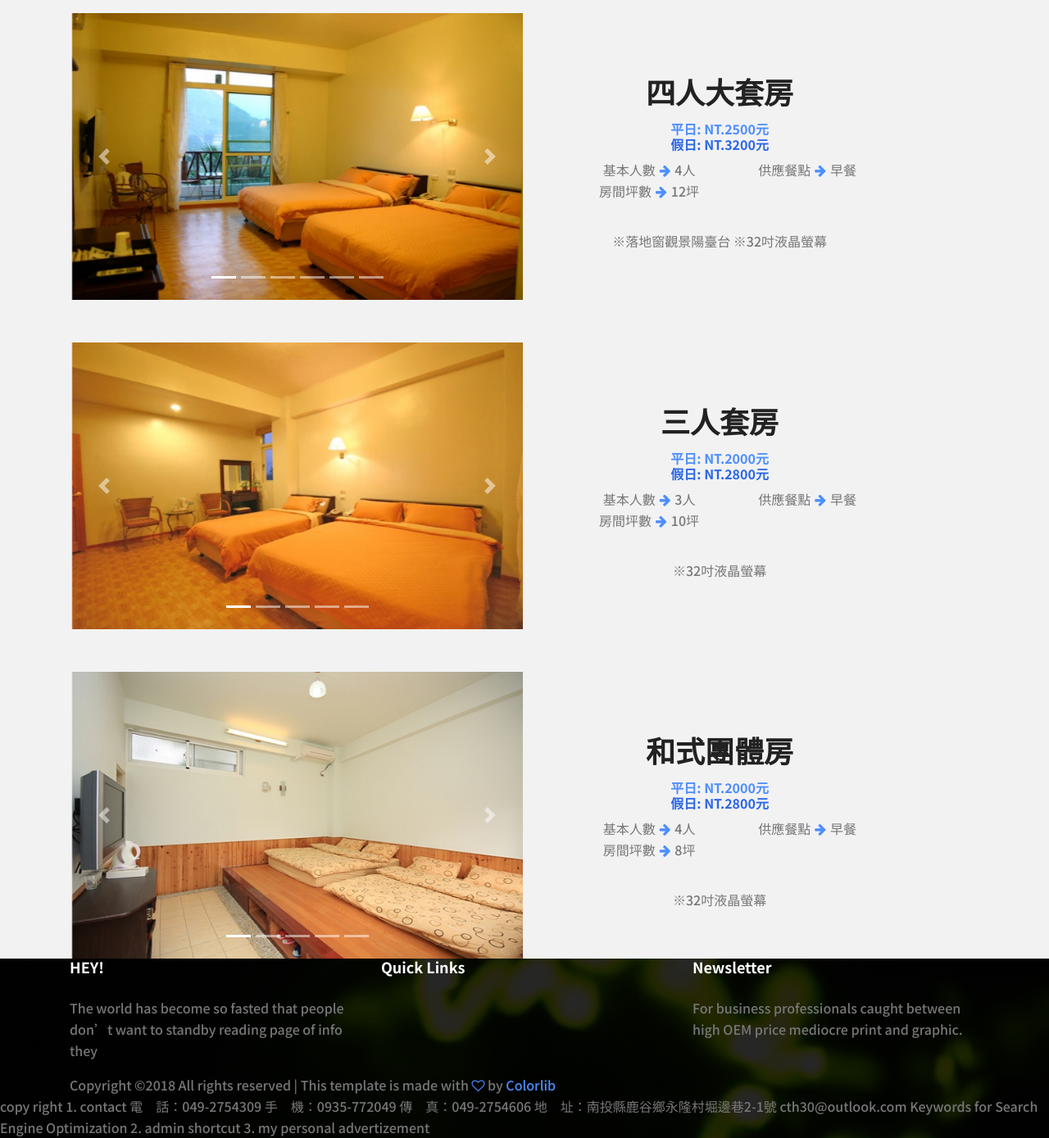
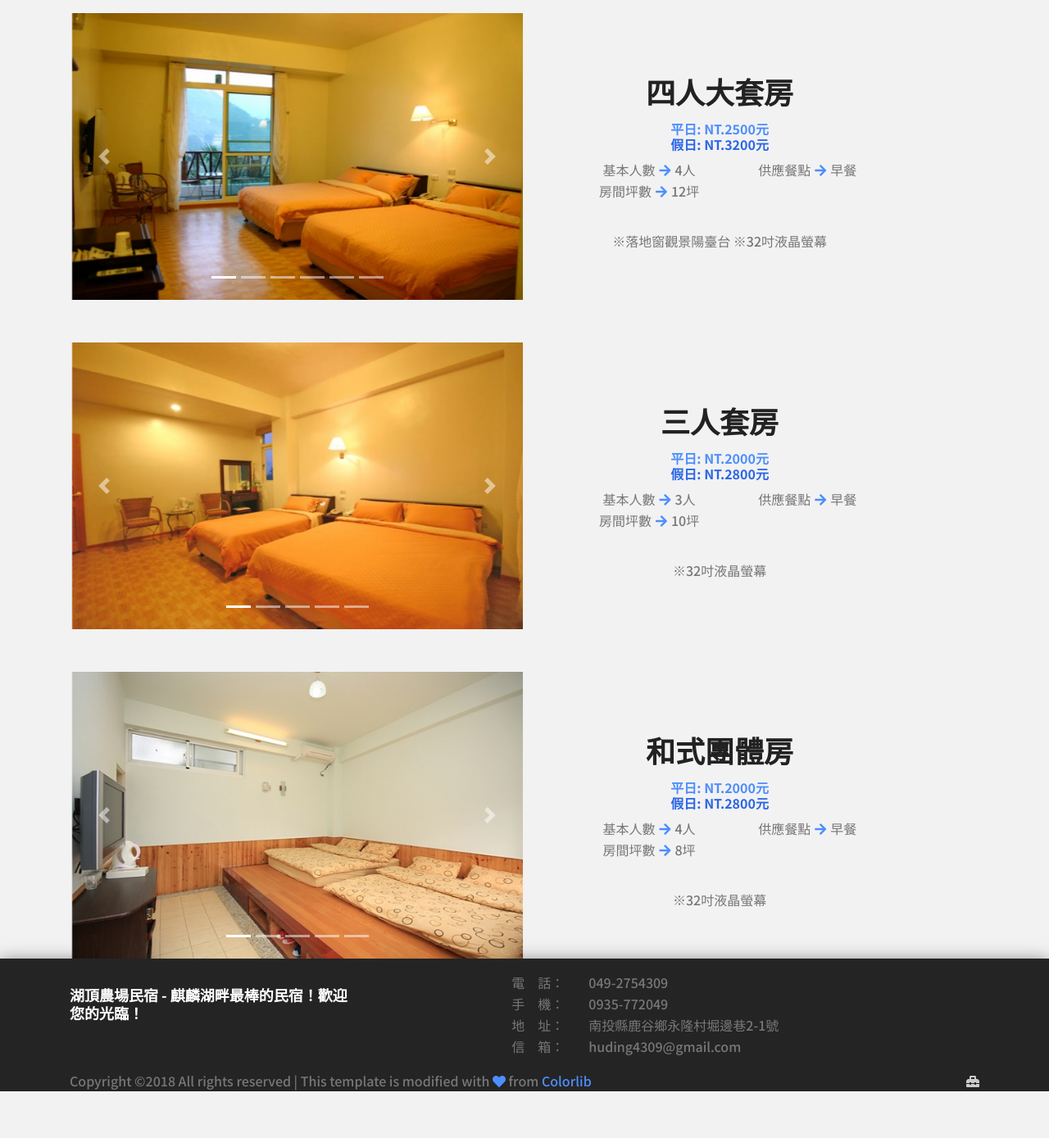
Before and after one commit to even311379/GuestHouse, a Django app: page /roomtype in a window 1280 px wide. Shown: the part 296-1685 px from the top of the page at 82% size. After the commit the page ends 1628 px from the top, so only its background shows below. Run offline with Django 3.2, Linux system fonts and the light colour scheme; some libraries are stand-ins or nearby versions.

Commit message:
footer is finished?

```diff
--- a/mysite/static/css/style.css
+++ b/mysite/static/css/style.css
@@ -2956,8 +2956,10 @@ h6 {
 /*----------------------------------------------------*/
 .footer-area {
   min-height: 100%;
-  background: linear-gradient(0deg, rgba(0, 0, 0, 0.85), rgba(0, 0, 0, 0.85)), url(../img/firefly1.jpg) repeat center;
+  background: linear-gradient(0deg, rgba(0.1, 0.1, 0.1, 0.85), rgba(0.1, 0.1, 0.1, 0.85));
+  /* url(../img/firefly1.jpg) repeat center */
   background-size: cover;
+  box-shadow: 0px 3px 20px 0px rgba(0.1, 0.1, 0.1, 0.5);
   }
   .footer-area h6 {
     color: #fff;
@@ -3010,11 +3012,11 @@ h6 {
     .single-footer-widget .footer-nav li {
       margin-bottom: 3px; } }
   .single-footer-widget .footer-nav li a {
-    color: #777777; }
+    color: #999999; }
     .single-footer-widget .footer-nav li a:hover {
       color: #ffffff; }
 .single-footer-widget input {
-  border: 1px solid #777777;
+  border: 1px solid #aaaaaa;
   width: 80% !important;
   font-weight: 300;
   background: transparent;
--- a/mysite/views.py
+++ b/mysite/views.py
@@ -28,7 +28,6 @@ def news(request):
     news = True
     all_news = models.news_dashboard.objects.all()
 
-    print(all_news[0].news_thumbnail.url)
     # print(request.user_agent.is_mobile)
     # print(request.user_agent.browser)
     return HttpResponse(render(request, '../templates/news.html', locals()))
--- a/templates/base.html
+++ b/templates/base.html
@@ -13,7 +13,8 @@
 	<script src="https://stackpath.bootstrapcdn.com/bootstrap/4.1.2/js/bootstrap.min.js" integrity="sha384-o+RDsa0aLu++PJvFqy8fFScvbHFLtbvScb8AjopnFD+iEQ7wo/CG0xlczd+2O/em" crossorigin="anonymous"></script>
 
 	<!-- Use font awesome 4.7 icons  https://fontawesome.com/v4.7.0/icons/ -->
-	<link rel="stylesheet" href="https://cdnjs.cloudflare.com/ajax/libs/font-awesome/4.7.0/css/font-awesome.min.css">
+	<!-- <link rel="stylesheet" href="https://cdnjs.cloudflare.com/ajax/libs/font-awesome/4.7.0/css/font-awesome.min.css"> -->
+	<link rel="stylesheet" href="https://use.fontawesome.com/releases/v5.5.0/css/all.css" integrity="sha384-B4dIYHKNBt8Bc12p+WXckhzcICo0wtJAoU8YZTY5qE0Id1GSseTk6S+L3BlXeVIU" crossorigin="anonymous">
 	{% load static %}
 	<link rel="icon" href="{% static 'img/favicon.png' %}" type="image/png">
 
--- a/templates/calendar_widget.html
+++ b/templates/calendar_widget.html
@@ -20,7 +20,7 @@
 <div class='container' align=center id='my_container'>
 
 <h1>{{ Y }}年 {{ M }}月房間使用狀況：</h1>
-
+<br><br>
 
 <div class='row'>
 	<!-- <div class='col rwd_colbtn_l_f' id='rwd_btn_l'> -->
@@ -158,7 +158,9 @@
 	</form>
 </div>
 
+<!-- <br><br><br> -->
 
+</div>
 <!-- end of container! -->
 
 <script>
--- a/templates/footer.html
+++ b/templates/footer.html
@@ -2,25 +2,31 @@
 {% load static %}
 <footer class="footer-area">
     <div class="container">
-        <div class="row">
+        <div class="row align-items-center">
             <div class="col-lg-4">
-                <div class="single-footer-widget">
-                    <h6>HEY!</h6>
-                    <p>
-                        The world has become so fasted that people don’t want to standby reading page of info they
-                    </p>
-                </div>
-            </div>
-            <div class="col-lg-4">
-                <div class="single-footer-widget">
-                    <h6>Quick Links</h6>
+                <div class="single-footer-widget" >
+                    <h6>
+                        湖頂農場民宿 - 麒麟湖畔最棒的民宿！歡迎您的光臨！
+                    </h6>
                 </div>
             </div>
 
-            <div class="col-lg-4">
-                <div class="single-footer-widget">
-                    <h6>Newsletter</h6>
-                    <p>For business professionals caught between high OEM price mediocre print and graphic.</p>
+            <div class="col-lg-8">
+                <div class="single-footer-widget" style="padding-top: 2vh;">
+                    <div class="row">
+                        <div class="col-4 footer-nav" align="right">
+                            <p>電　話：<br>
+                            手　機：<br>
+                            地　址：<br>
+                            信　箱：</p>
+                        </div>
+                        <div class="col footer-nav">
+                                <p>049-2754309<br>
+                                0935-772049<br>
+                                南投縣鹿谷鄉永隆村堀邊巷2-1號<br>
+                                huding4309@gmail.com</p>
+                            </div>
+                    </div>
 
                 </div>
             </div>
@@ -29,20 +35,14 @@
         <div class="d-flex justify-content-between align-items-center flex-wrap">
             <div>
                 <p class="footer-text m-0"><!-- Link back to Colorlib can't be removed. Template is licensed under CC BY 3.0. -->
-Copyright &copy;<script>document.write(new Date().getFullYear());</script> All rights reserved | This template is made with <i class="fa fa-heart-o" aria-hidden="true"></i> by <a href="https://colorlib.com" target="_blank">Colorlib</a>
+Copyright &copy;<script>document.write(new Date().getFullYear());</script> All rights reserved | This template is modified with <i class="fas fa-heart" aria-hidden="true"></i> from <a href="https://colorlib.com" target="_blank">Colorlib</a>
 <!-- Link back to Colorlib can't be removed. Template is licensed under CC BY 3.0. --></p>
             </div>
-
+            <div class="footer-social d-flex align-items-center">
+					<a href="/admin" title="後台入口" target="_blank"><i class="fas fa-toolbox"></i></a>
+			</div>
         </div>
     </div>
-    copy right
-    1. contact
-    電　話：049-2754309
-    手　機：0935-772049
-    傳　真：049-2754606
-    地　址：南投縣鹿谷鄉永隆村堀邊巷2-1號
-    cth30@outlook.com
-    Keywords for Search Engine Optimization
-    2. admin shortcut
-    3. my personal advertizement
+    <!--
+    3. my personal advertizement -->
 </footer>
--- a/templates/roomtype.html
+++ b/templates/roomtype.html
@@ -87,13 +87,13 @@
 				<div class="row">
 						<div class="col-lg-6 col-md-5">
 							<ul>
-								<li>基本人數<i class="fa fa-arrow-right"></i>4人</li>
-								<li>房間坪數<i class="fa fa-arrow-right"></i>12坪</li>
+								<li>基本人數<i class="fas fa-arrow-right"></i>4人</li>
+								<li>房間坪數<i class="fas fa-arrow-right"></i>12坪</li>
 							</ul>
 						</div>
 						<div class="col-lg-6 col-md-5">
 							<ul>
-								<li>供應餐點<i class="fa fa-arrow-right"></i>早餐</li>
+								<li>供應餐點<i class="fas fa-arrow-right"></i>早餐</li>
 
 							</ul>
 						</div>
@@ -162,13 +162,13 @@
 				<div class="row">
 						<div class="col-lg-6 col-md-5">
 							<ul>
-								<li>基本人數<i class="fa fa-arrow-right"></i>3人</li>
-								<li>房間坪數<i class="fa fa-arrow-right"></i>10坪</li>
+								<li>基本人數<i class="fas fa-arrow-right"></i>3人</li>
+								<li>房間坪數<i class="fas fa-arrow-right"></i>10坪</li>
 							</ul>
 						</div>
 						<div class="col-lg-6 col-md-5">
 							<ul>
-								<li>供應餐點<i class="fa fa-arrow-right"></i>早餐</li>
+								<li>供應餐點<i class="fas fa-arrow-right"></i>早餐</li>
 
 							</ul>
 						</div>
@@ -237,13 +237,13 @@
 				<div class="row">
 						<div class="col-lg-6 col-md-5">
 							<ul>
-								<li>基本人數<i class="fa fa-arrow-right"></i>4人</li>
-								<li>房間坪數<i class="fa fa-arrow-right"></i>8坪</li>
+								<li>基本人數<i class="fas fa-arrow-right"></i>4人</li>
+								<li>房間坪數<i class="fas fa-arrow-right"></i>8坪</li>
 							</ul>
 						</div>
 						<div class="col-lg-6 col-md-5">
 							<ul>
-								<li>供應餐點<i class="fa fa-arrow-right"></i>早餐</li>
+								<li>供應餐點<i class="fas fa-arrow-right"></i>早餐</li>
 
 							</ul>
 						</div>
```
Also changed, not shown: templates/about.html (+3 -15 lines), templates/booking.html (+5 -5 lines), templates/message_area.html (+5 -2 lines), db.sqlite3.
